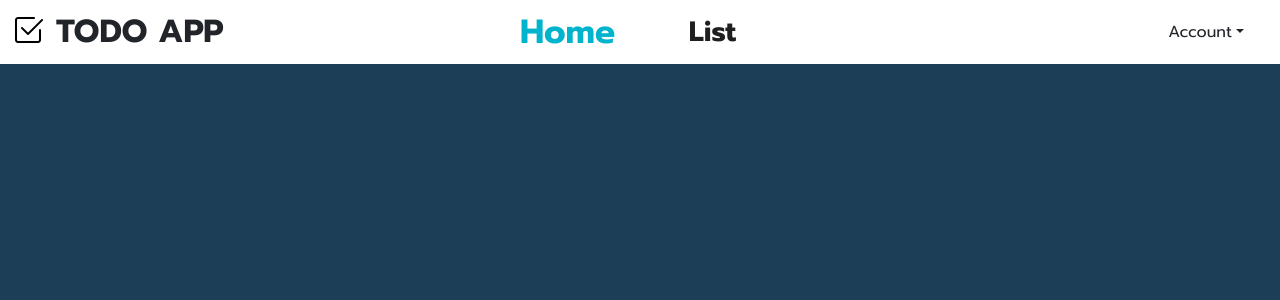
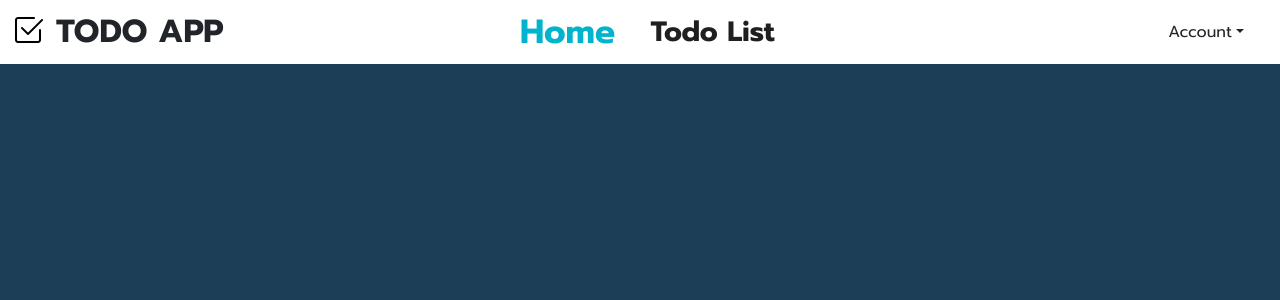
Before and after one commit to AnemoneTK/CSI205-Project, a React (Vite) app in the folder Todo-App/: page /home in a window 1280 px wide. Shown: the top 300 px of the page. Built offline with nearby package versions, Linux system fonts and the light colour scheme.

Commit message:
[EDIT]-edit navbar page List -> Todo List and add transition to active class

```diff
--- a/Todo-App/src/components/navbar/navbar.css
+++ b/Todo-App/src/components/navbar/navbar.css
@@ -14,4 +14,5 @@
 .menu.active{
     transform: scale(1.2);
     color: var(--light-blue);
+    transition: all 0.5s ease;
 }
--- a/Todo-App/src/components/navbar/navbar.jsx
+++ b/Todo-App/src/components/navbar/navbar.jsx
@@ -38,7 +38,7 @@ export function Navbar() {
             onClick={()=>setTab('list')}
 
           >
-            List
+            Todo List
           </div>
         </Link>
       </div>
```
